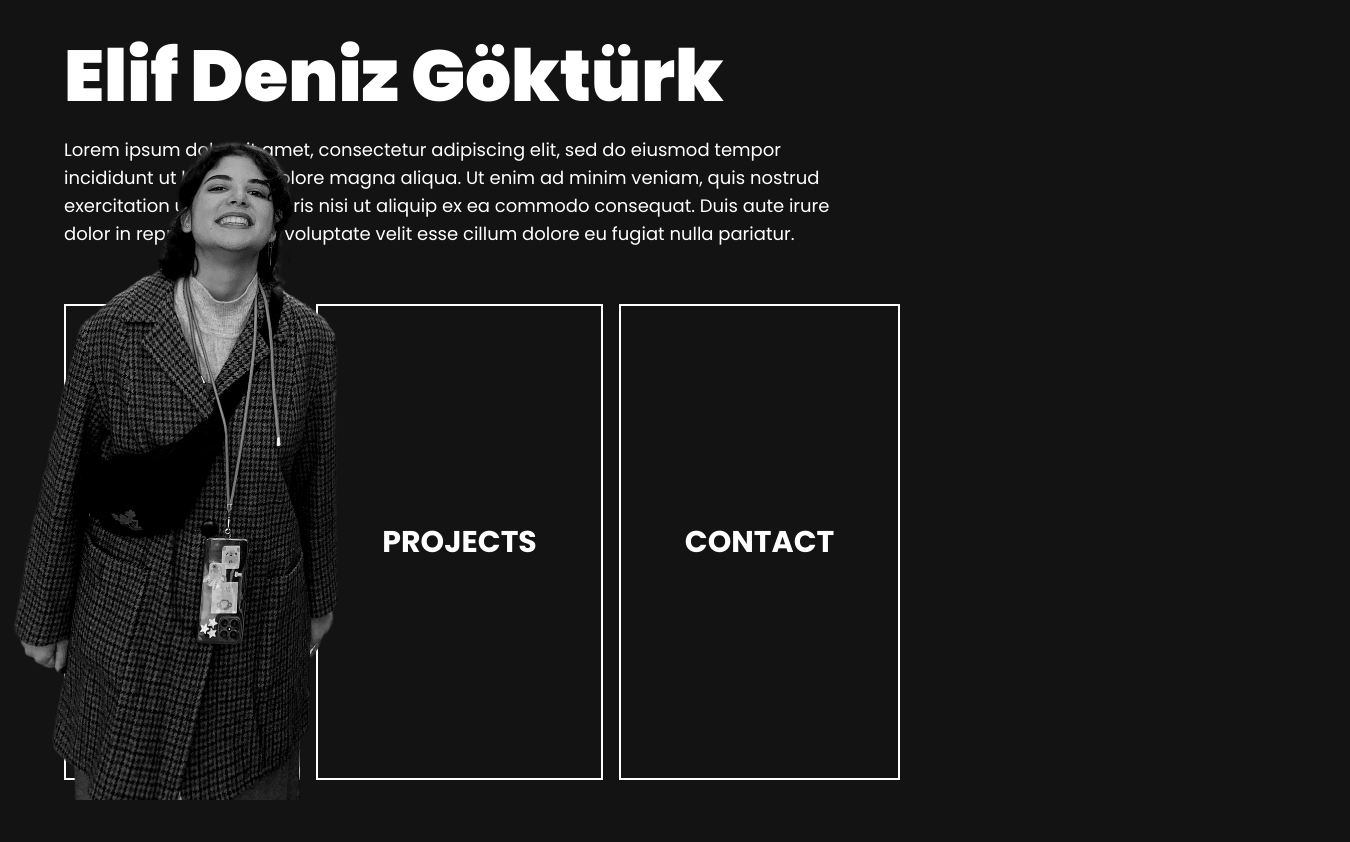
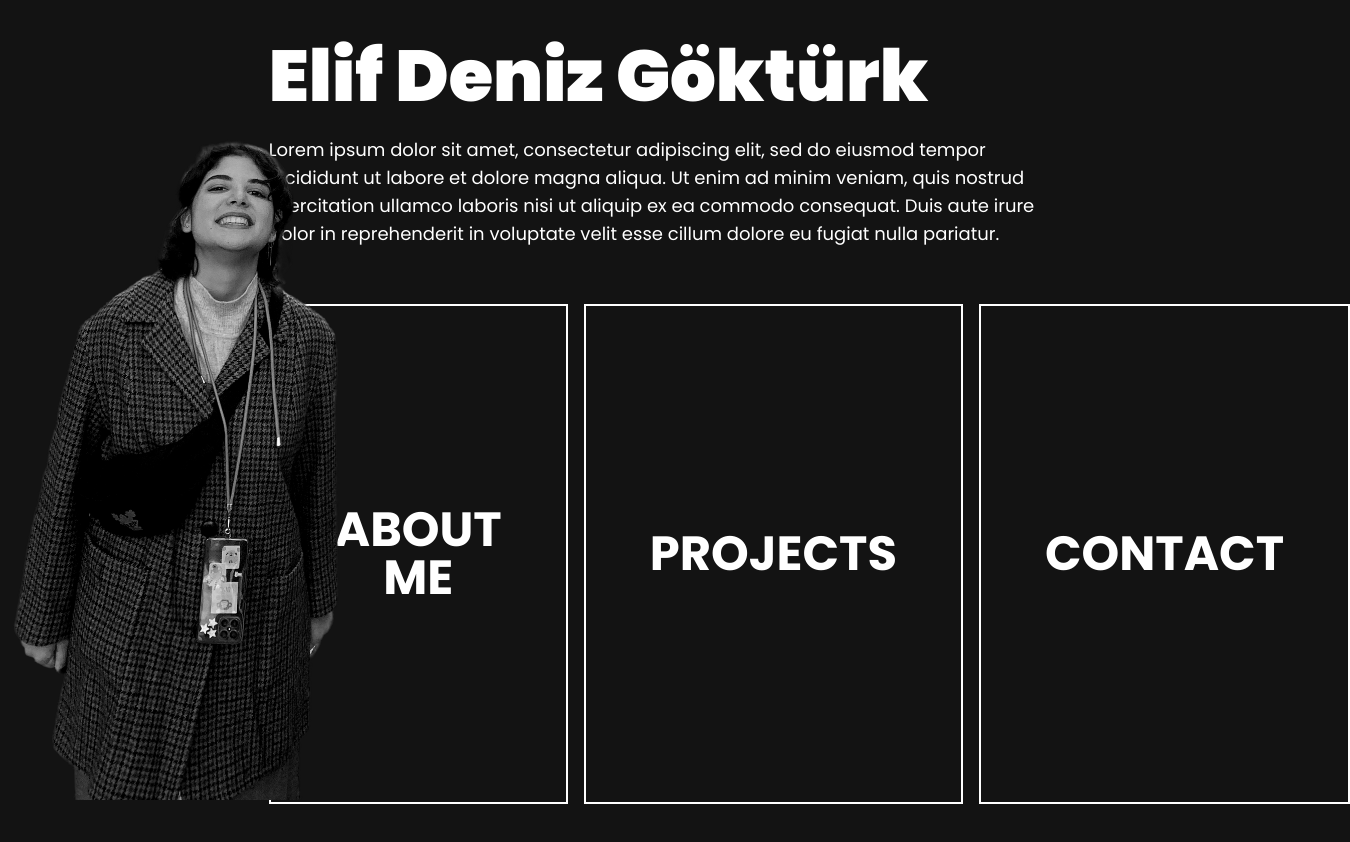
Before and after one commit to elifdenizg/elifdenizgokturk.github.io, a React (Vite) app: page / in a window 1280 px wide. Shown: the whole page, 1350 px wide, since content can reach past the window. Before the commit the page ends 820 px from the top, so only its background shows below. Built offline with nearby package versions, Linux system fonts and the light colour scheme.

Commit message:
[FIX] homecard transition

```diff
--- a/src/components/HomeCard.jsx
+++ b/src/components/HomeCard.jsx
@@ -2,17 +2,9 @@
 
 function HomeCard({title,url}){
     return(
-        <div className="group relative text-3xl font-bold border-2 border-white justify-center text-center content-center px-[5vw] py-[25vh]">
-            <div class="hover_card"></div>
-            <a
-                href={url}
-                className="
-                text-white
-                visited: text-white
-                hover: text-black
-            ">
-                {title}
-            </a>
+        <div className="relative group text-5xl font-bold border-2 border-white text-center flex justify-center items-center px-[5vw] py-[25vh]
+        transition-all duration-300 hover:bg-neutral-200 text-black cursor-pointer">
+            <a href={url} class="relative inset-0 flex items-center justify-center text-white group-hover:text-black">{title}</a>
         </div>
     );
 }
--- a/src/index.css
+++ b/src/index.css
@@ -9,22 +9,3 @@
   color: rgba(255, 255, 255, 0.87);
   background-color: #131313;
 }
-
-.hover_card{
-  position: absolute;
-  top: 0;
-  right: 0;
-  bottom: 0;
-  left: 0;
-  background-color: white;
-  transform: scale(0);
-  transition: transform 0.3s ease-in-out;
-  z-index: 0;
-}
-
-.group:hover .hover_card {
-  transform: scale(1);
-}
-.group:hover a{
-  color:#131313
-}
--- a/src/pages/Home.jsx
+++ b/src/pages/Home.jsx
@@ -3,13 +3,13 @@ import Me from "../assets/me.png";
 
 const Home = () => {
   return (
-    <div className="flex justify-start min-h-screen-xl text-white px-16 py-10 max-w-screen-xl mx-auto ">
-      <div className="relative flex flex-col gap-10 max-w-3xl">
+    <div className="flex justify-start min-h-screen text-white px-16 py-10 max-w-screen ">
+      <div className="flex flex-col gap-10 max-w-3xl ml-[16vw]">
         <div>
           <h1 className="text-7xl font-black mb-6">
             Elif Deniz Göktürk
           </h1>
-          <p className="text-lg">
+          <p className="text-lg z-20">
             Lorem ipsum dolor sit amet, consectetur adipiscing elit, sed do
             eiusmod tempor incididunt ut labore et dolore magna aliqua. Ut enim
             ad minim veniam, quis nostrud exercitation ullamco laboris nisi ut
@@ -19,7 +19,7 @@ const Home = () => {
           </p>
         </div>
 
-        <div className="relative flex gap-4 mt-4">
+        <div className="relative flex gap-4 mt-4 z-0">
           <HomeCard title="ABOUT ME" url="./AboutMe" />
           <HomeCard title="PROJECTS" url="./Projects" />
           <HomeCard title="CONTACT" url="./Contact" />
@@ -29,7 +29,7 @@ const Home = () => {
       <img
         src={Me}
         alt="Elif Deniz Göktürk"
-        className="absolute bottom-0 left-0 pt-5 h-6/7 w-auto z-1"
+        className="absolute bottom-0 left-0 pt-5 h-6/7 w-auto z-10"
       />
     </div>
   );
```
